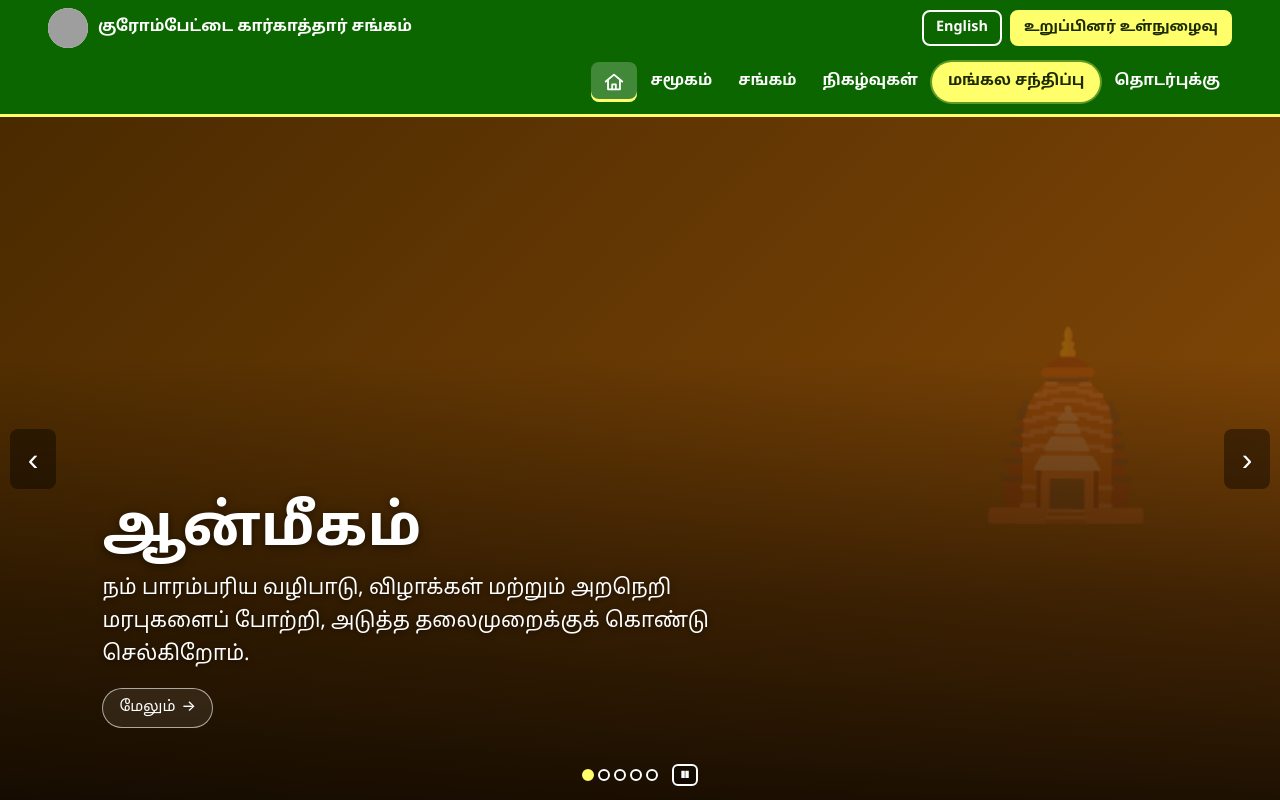
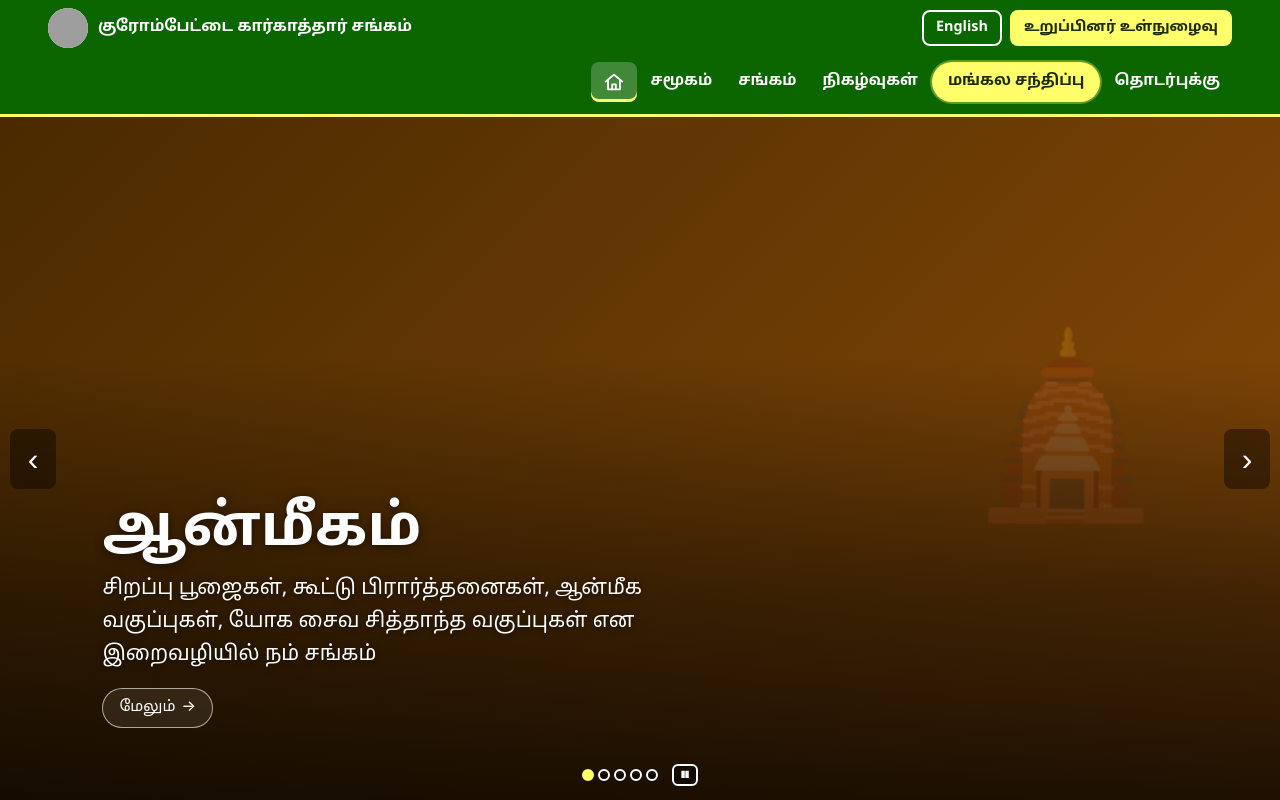
Before and after one commit to BT-Rajan/MATRIMONY, a React (Vite) app in the folder frontend/: page / in a window 1280 px wide. Shown: the top 800 px of the page. Built offline with nearby package versions, Linux system fonts and the light colour scheme; no server answers; grey boxes are pictures that could not be loaded.

Commit message:
Home pillars: update Tamil text for Spirituality, Leadership, Welfare, Education
Co-Authored-By: Claude Haiku 5.5 <noreply@anthropic.com>
Claude-Session: https://claude.ai/code/session_018SmPzEu1NiRnA7s5eSS1gM

```diff
--- a/frontend/src/content/site.js
+++ b/frontend/src/content/site.js
@@ -119,16 +119,16 @@ export const NEWS = [];
 export const HERO_SLIDES = [
   { image: 'spiritual', icon: '🛕', to: '/events', tint: ['#4a2a00', '#8a4b08'],
     title: { ta: 'ஆன்மீகம்', en: 'Spirituality' },
-    text: { ta: 'நம் பாரம்பரிய வழிபாடு, விழாக்கள் மற்றும் அறநெறி மரபுகளைப் போற்றி, அடுத்த தலைமுறைக்குக் கொண்டு செல்கிறோம்.', en: 'Cherishing our traditions of worship, festivals and values, and passing them on to the next generation.' } },
+    text: { ta: 'சிறப்பு பூஜைகள், கூட்டு பிரார்த்தனைகள், ஆன்மீக வகுப்புகள், யோக சைவ சித்தாந்த வகுப்புகள் என இறைவழியில் நம் சங்கம்', en: 'Cherishing our traditions of worship, festivals and values, and passing them on to the next generation.' } },
   { image: 'leadership', icon: '🌟', to: '/about', tint: ['#08294a', '#14538c'],
     title: { ta: 'தலைமைத்துவம்', en: 'Leadership' },
-    text: { ta: 'சமூகத்தை வழிநடத்தும் பொறுப்புள்ள தலைவர்களை உருவாக்கி, இளைஞர்களுக்கு வாய்ப்பளிக்கிறோம்.', en: 'Nurturing responsible leaders and giving our youth the opportunity to guide the community.' } },
+    text: { ta: 'சமூகத்தை வழிநடத்தும் பொறுப்புள்ள தலைவர்களை உருவாக்கி, இளைஞர்களுக்கு போட்டிகள், பரிசுகள் வழங்குகிறோம்', en: 'Nurturing responsible leaders and giving our youth the opportunity to guide the community.' } },
   { image: 'welfare', icon: '🤝', to: '/welfare', tint: ['#0b4a1f', '#1b7a37'],
     title: { ta: 'சமூக நலன்', en: 'Community Welfare' },
-    text: { ta: 'தேவையுள்ள குடும்பங்களுக்குத் துணை நின்று, ஒற்றுமையுடன் நலப்பணிகளை முன்னெடுக்கிறோம்.', en: 'Standing by families in need and carrying out welfare work together.' } },
+    text: { ta: 'குரோம்பேட்டை மங்கல சந்திப்பு கார்குல நிகழ்வுகளில் ஒரு சிறப்பு, இன்ப சுற்றுலா, ஆலய தரிசனம், மருத்துவ முகாம்கள்', en: 'Standing by families in need and carrying out welfare work together.' } },
   { image: 'education', icon: '🎓', to: '/community', tint: ['#3b0a4a', '#74148c'],
     title: { ta: 'கல்வி', en: 'Education' },
-    text: { ta: 'மாணவர்களுக்கு வழிகாட்டுதலும் ஊக்கமும் அளித்து, கல்வியில் முன்னேற உதவுகிறோம்.', en: 'Guiding and encouraging students to progress in their education.' } },
+    text: { ta: 'சங்க உறுப்பினர்கள், CREW TRUST, KBF உறுப்பினர்கள் என பலரின் உதவுவாயால் பலருக்கு கல்வி உதவித்தொகை வழங்குகிறோம்', en: 'Guiding and encouraging students to progress in their education.' } },
   { image: 'employment', icon: '💼', to: '/community', tint: ['#4a0a14', '#8c1428'],
     title: { ta: 'வேலைவாய்ப்பு', en: 'Employment' },
     text: { ta: 'திறன் வளர்ப்பு, வழிகாட்டுதல் மற்றும் தொடர்புகள் மூலம் வேலைவாய்ப்பிற்கு உறுதுணையாக இருக்கிறோம்.', en: 'Supporting employment through skill-building, guidance and networking.' } },
```
